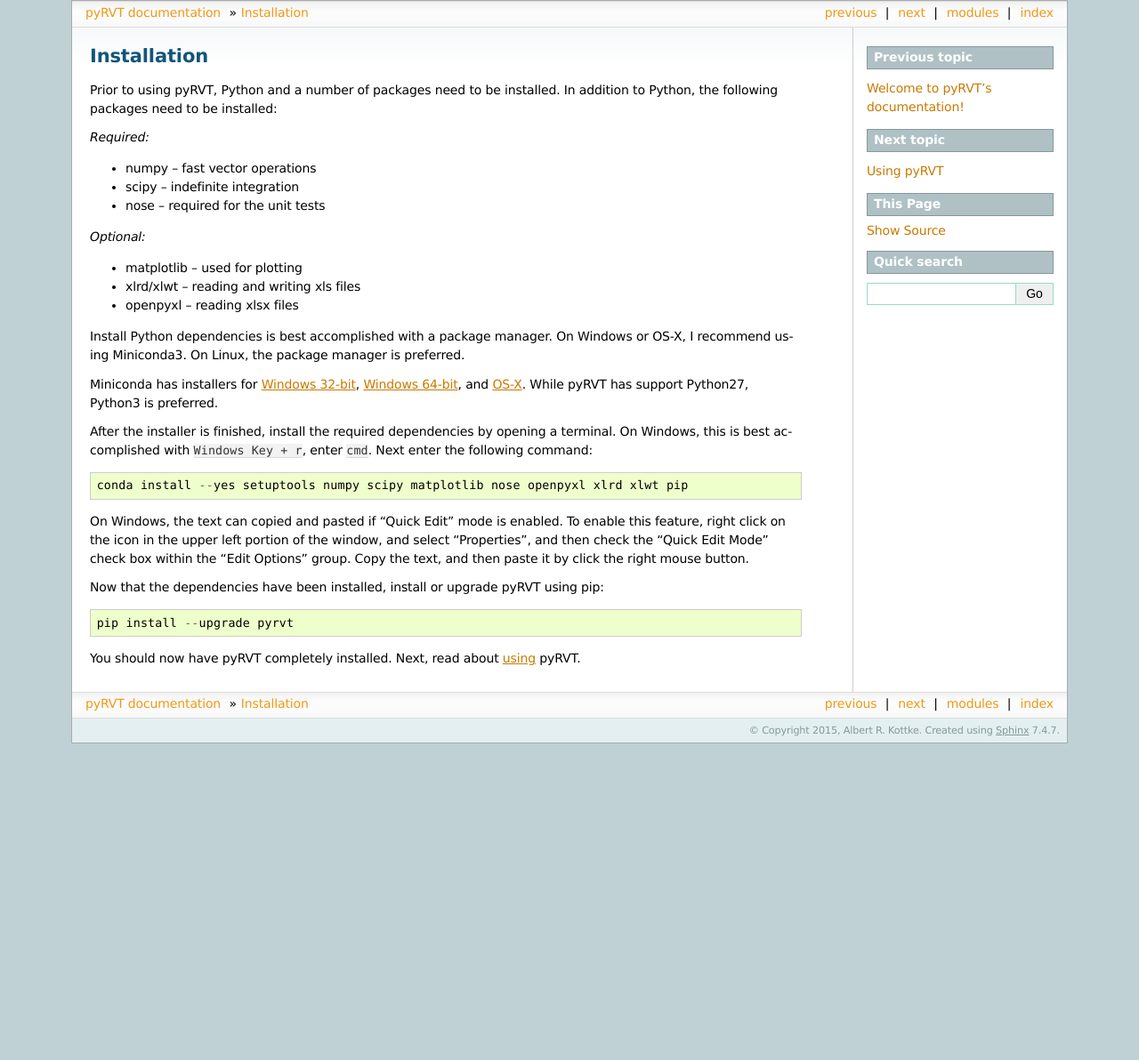
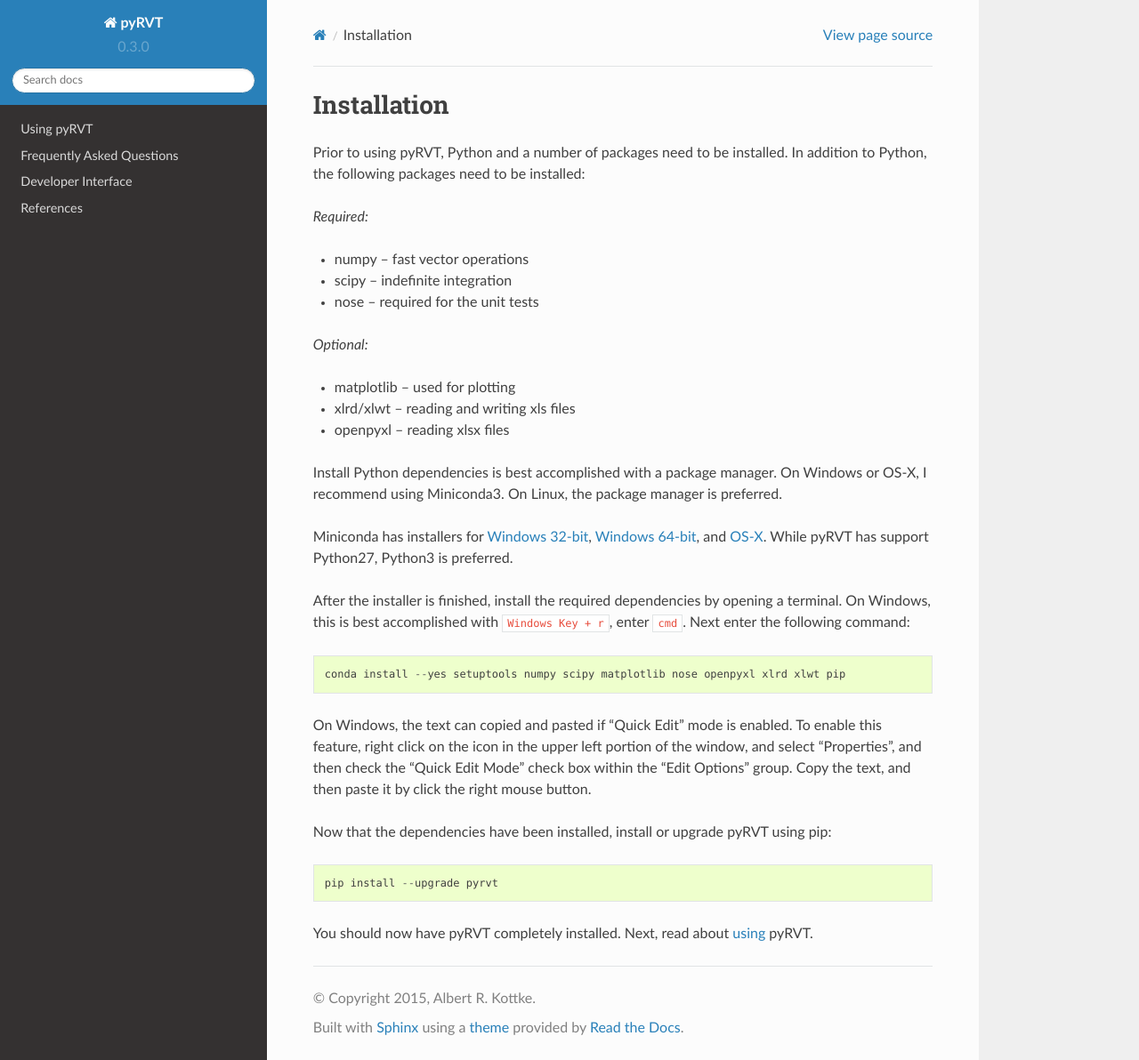
Before and after one commit to arkottke/pyrvt, a Sphinx documentation site: the page built from docs/install.rst, in a window 1280 px wide and 1192 px high. Shown: the whole window at 89% size. Built offline with Sphinx 7.4.7 and the Read the Docs theme 2.0.0, drawn with Linux system fonts in a browser that asks for light colours; pages that are not in the unit, such as notebooks, are missing from menus; the version number could not be read and is left out.

```diff
--- a/docs/conf.py
+++ b/docs/conf.py
@@ -18,21 +18,6 @@ import os
 
 from unittest.mock import MagicMock
 
-# Mock modules for modules that depend on C
-class Mock(MagicMock):
-    @classmethod
-    def __getattr__(cls, name):
-        return Mock()
-
-MOCK_MODULES = ['numpy', 'numpy.testing', 'scipy', 'scipy.integrate',
-                'scipy.interpolate', 'scipy.stats', 'matplotlib', 'xlrd',
-                'xlwt', 'openpyxl']
-
-sys.modules.update((mod_name, MagicMock()) for mod_name in MOCK_MODULES)
-
-# Import pyrvt after loading the mock modules, but before setting the relative path.
-import pyrvt
-
 # If extensions (or modules to document with autodoc) are in another directory,
 # add these directories to sys.path here. If the directory is relative to the
 # documentation root, use os.path.abspath to make it absolute, like shown here.
@@ -48,11 +33,11 @@ sys.path.insert(0, os.path.abspath('..'))
 # ones.
 extensions = [
     'sphinx.ext.autodoc',
-    'sphinx.ext.autosummary',
-    'sphinx.ext.todo',
-    'sphinx.ext.coverage',
+    'sphinx.ext.viewcode',
     'sphinx.ext.mathjax',
-    'sphinx.ext.napoleon'
+    'sphinx.ext.napoleon',
+    'matplotlib.sphinxext.plot_directive',
+    'sphinxcontrib.bibtex',
 ]
 
 # Add any paths that contain templates here, relative to this directory.
@@ -76,9 +61,9 @@ copyright = '2015, Albert R. Kottke'
 # built documents.
 #
 # The short X.Y version.
-version = pyrvt.__version__
+version = '0.3.0'
 # The full version, including alpha/beta/rc tags.
-release = version
+release = '0.3.0'
 
 # The language for content autogenerated by Sphinx. Refer to documentation
 # for a list of supported languages.
@@ -123,7 +108,7 @@ pygments_style = 'sphinx'
 
 # The theme to use for HTML and HTML Help pages.  See the documentation for
 # a list of builtin themes.
-html_theme = 'sphinxdoc'
+html_theme = 'sphinx_rtd_theme'
 
 # Theme options are theme-specific and customize the look and feel of a theme
 # further.  For a list of options available for each theme, see the
@@ -201,7 +186,7 @@ html_static_path = ['_static']
 #html_file_suffix = None
 
 # Output file base name for HTML help builder.
-htmlhelp_basename = 'pyRVTdoc'
+htmlhelp_basename = 'pyrvtdoc'
 
 
 # -- Options for LaTeX output ---------------------------------------------
@@ -221,8 +206,9 @@ latex_elements = {
 # (source start file, target name, title,
 #  author, documentclass [howto, manual, or own class]).
 latex_documents = [
-  ('index', 'pyRVT.tex', 'pyRVT Documentation',
-   'Albert R. Kottke', 'manual'),
+  ('index', 'pyrvt.tex',
+   u'pyRVT Documentation',
+   u'Albert Kottke', 'manual'),
 ]
 
 # The name of an image file (relative to this directory) to place at the top of
@@ -251,8 +237,9 @@ latex_documents = [
 # One entry per manual page. List of tuples
 # (source start file, name, description, authors, manual section).
 man_pages = [
-    ('index', 'pyrvt', 'pyRVT Documentation',
-     ['Albert R. Kottke'], 1)
+    ('index', 'pyrvt',
+     u'pyRVT Documentation',
+     [u'Albert Kottke'], 1)
 ]
 
 # If true, show URL addresses after external links.
@@ -265,8 +252,11 @@ man_pages = [
 # (source start file, target name, title, author,
 #  dir menu entry, description, category)
 texinfo_documents = [
-  ('index', 'pyRVT', 'pyRVT Documentation',
-   'Albert R. Kottke', 'pyRVT', 'One line description of project.',
+  ('index', 'pyrvt',
+   u'pyRVT Documentation',
+   u'Albert R. Kottke',
+   'pyrVt',
+   'One line description of project.',
    'Miscellaneous'),
 ]
 
```
Also changed, not shown: README.rst (+49 -7 lines), docs/index.rst (+10 -3 lines), docs/references.rst (deleted, +0 -62 lines), docs/zreferences.rst (added, +10 -0 lines), pyrvt/__init__.py (+12 -23 lines), setup.cfg (+13 -17 lines), setup.py (+44 -25 lines), .travis.yml, 2 other files.
